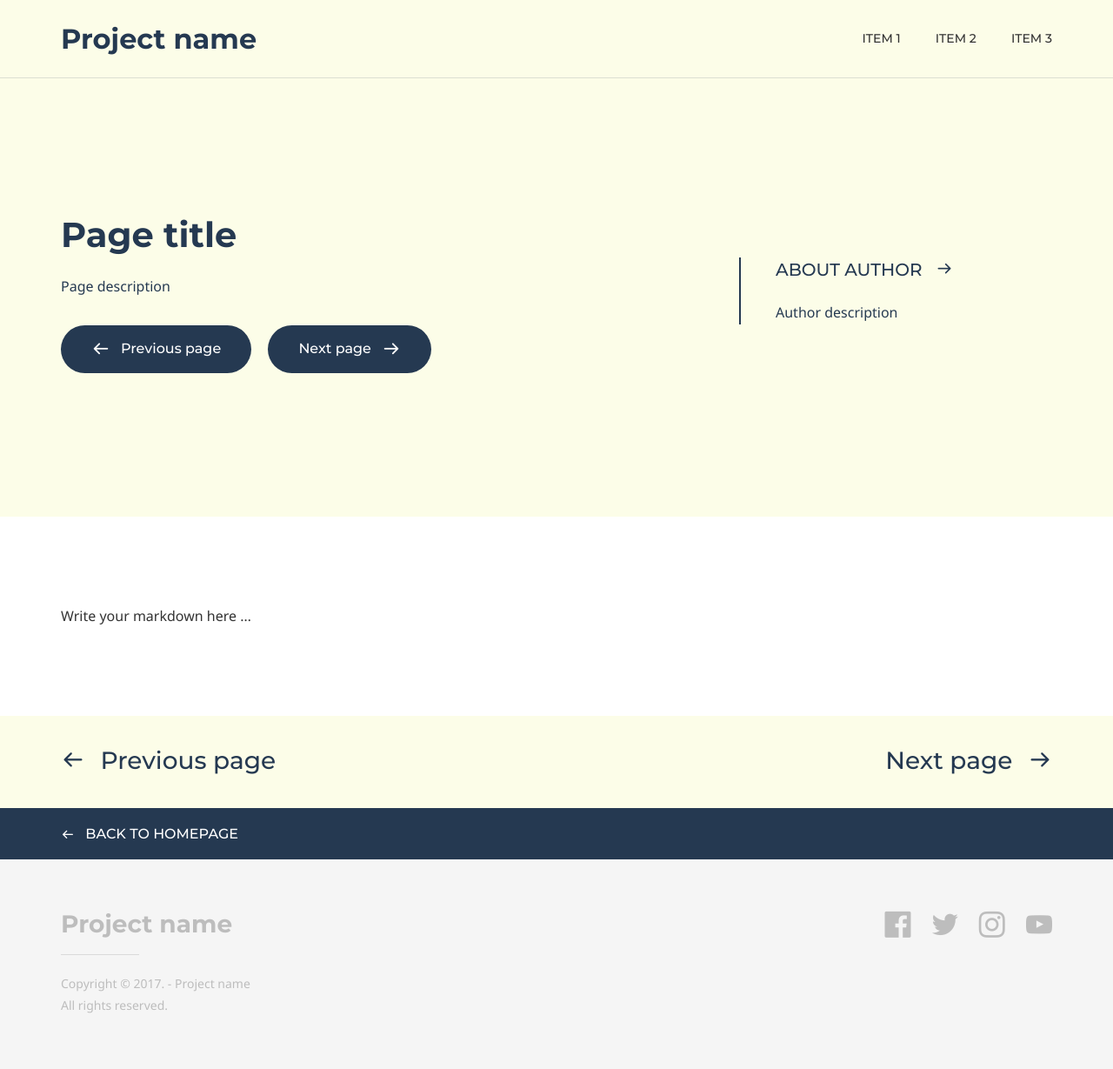
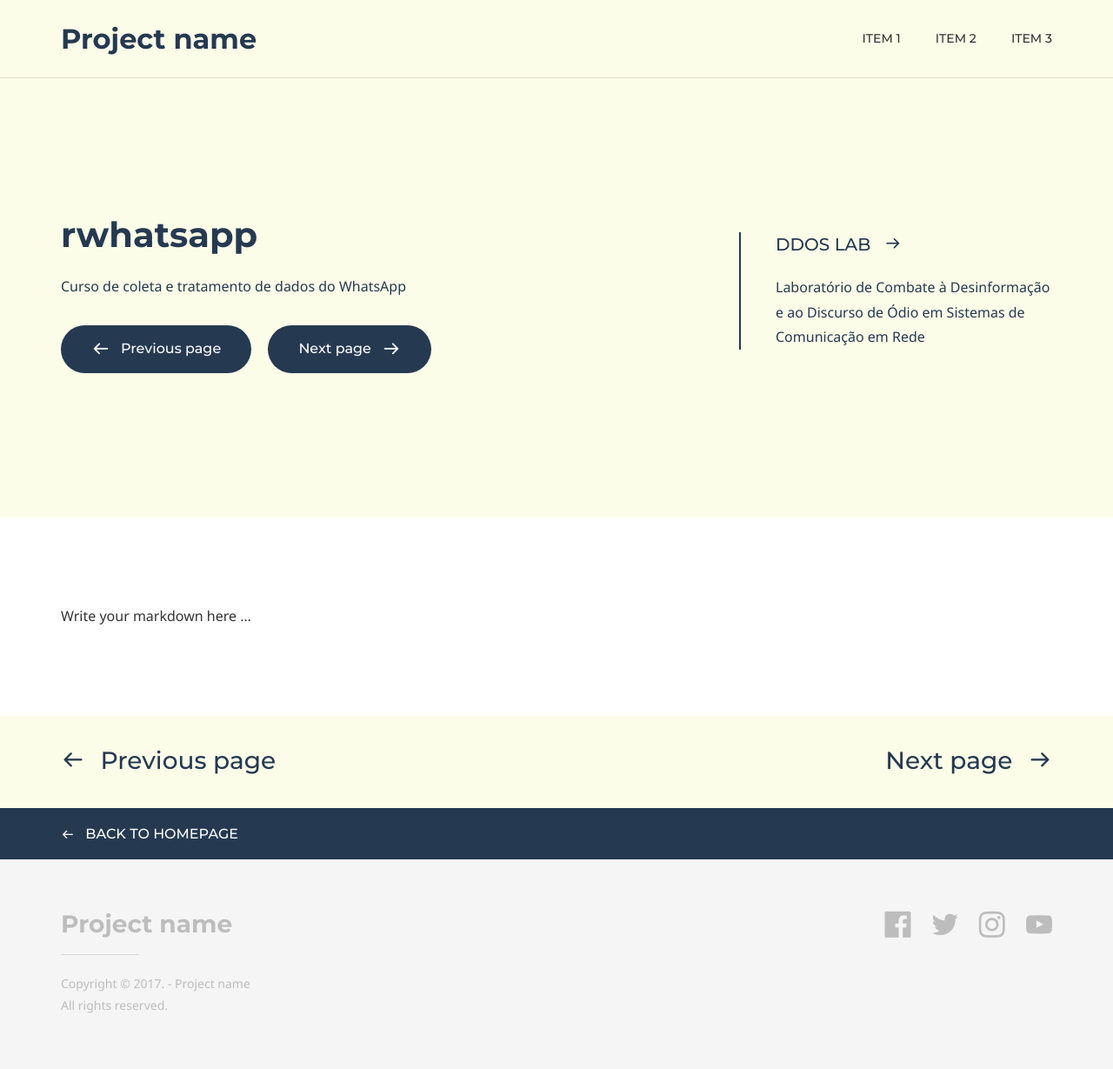
Before and after one commit to coLAB-UFF/docs, a Jekyll site: the page built from default.md, in a window 1280 px wide. Shown: the whole page at 87% size. Built offline with Jekyll 4.4.1, drawn with Linux system fonts in a browser that asks for light colours; some web fonts are replaced.

Commit message:
Update default.md

```diff
--- a/default.md
+++ b/default.md
@@ -5,15 +5,15 @@
 comments: false
 
 # Hero section
-title: Page title
-description: Page description
+title: rwhatsapp
+description: Curso de coleta e tratamento de dados do WhatsApp
 
 # Author box
 author:
-    title: About Author
-    title_url: '#'
+    title: DDoS Lab
+    title_url: '[#](https://colab-uff.github.io/ddoslab/)'
     external_url: true
-    description: Author description
+    description: Laboratório de Combate à Desinformação e ao Discurso de Ódio em Sistemas de Comunicação em Rede
 
 # Micro navigation
 micro_nav: true
```
